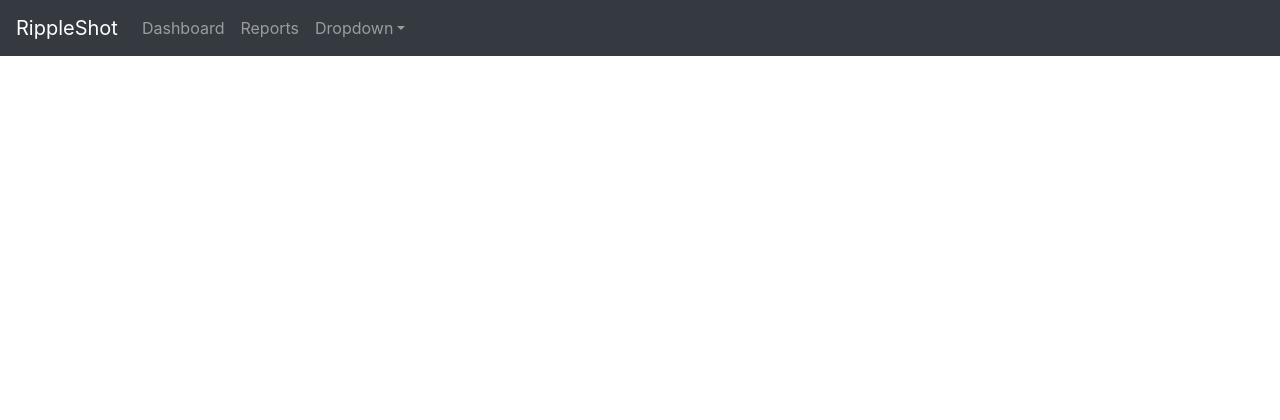
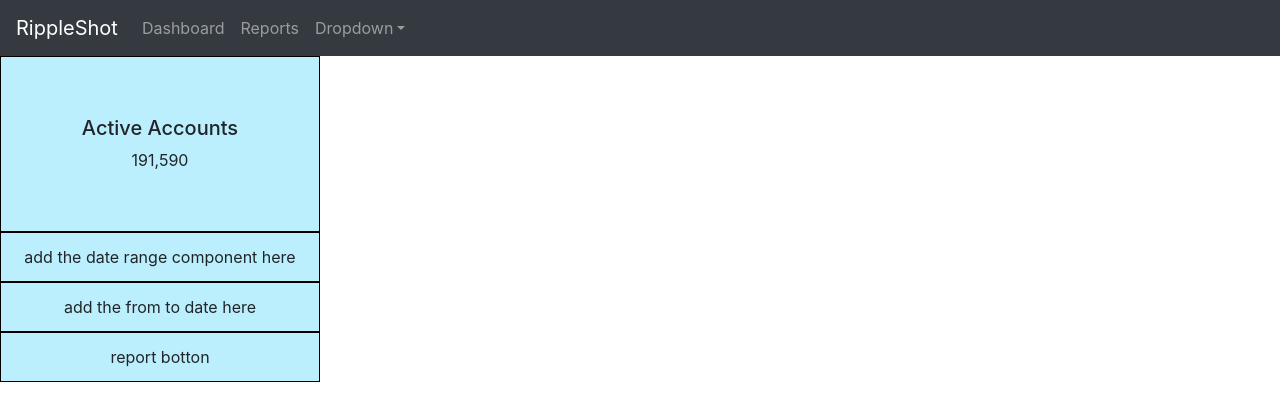
Before and after one commit to jcerda1/monthly-fraud-loss, a React (Create React App) app: page / in a window 1280 px wide. Shown: the top 420 px of the page. Built offline with nearby package versions, Linux system fonts and the light colour scheme.

Commit message:
add acctive account component

```diff
--- /dev/null
+++ b/src/components/ActiveAccount.js
@@ -0,0 +1,19 @@
+import React from 'react';
+
+
+
+let ActiveAccount = (props) => {
+    return (
+      <div style={{'height': '150px', alignContent: 'center'}}>
+        <h5>
+           Active Accounts
+        </h5>
+        <div>
+          {props.active}
+        </div>
+      </div>
+    )
+};
+
+
+export default ActiveAccount;
--- a/src/components/App.js
+++ b/src/components/App.js
@@ -2,13 +2,36 @@ import React, { Component } from 'react';
 import '../App.css';
 import { Container, Row, Col, Navbar }  from 'react-bootstrap'
 import Header from './Header.js';
+import ActiveAccount from './ActiveAccount'
 
 
 class App extends Component {
+  constructor() {
+    super()
+    this.state = {
+      activeAccounts: '191,590'
+    }
+  }
   render() {
     return (
       <div className="App">
-        <Header/>
+        <div>
+          <Header/>
+        </div>
+        <div className="sideNav">
+          <Col className="col"lg={3} md={3}>
+            <ActiveAccount active={this.state.activeAccounts}/>
+          </Col>
+          <Col className="col"lg={3} md={3}>
+            add the date range component here
+          </Col>
+          <Col className="col"lg={3} md={3}>
+           add the from to date here
+          </Col>
+          <Col className="col"lg={3} md={3}>
+            report botton
+          </Col>
+        </div>
       </div>
     );
   }
```
